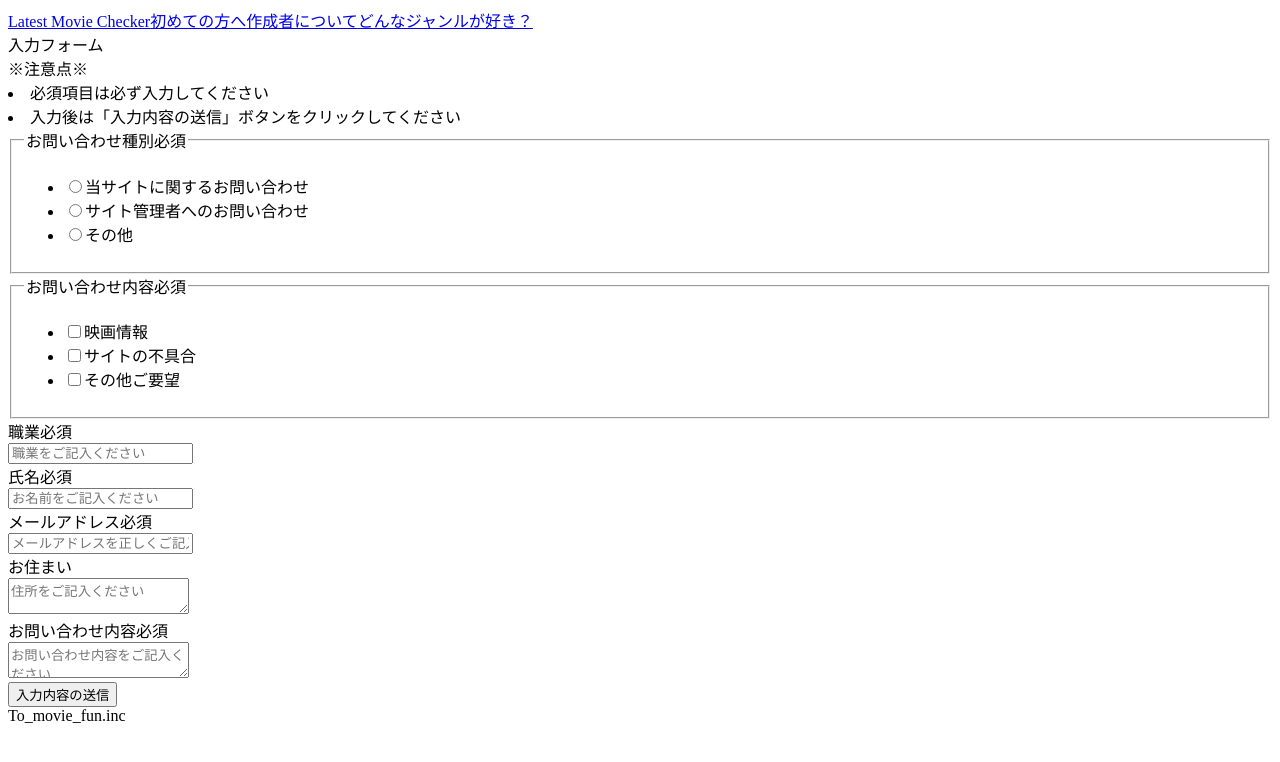
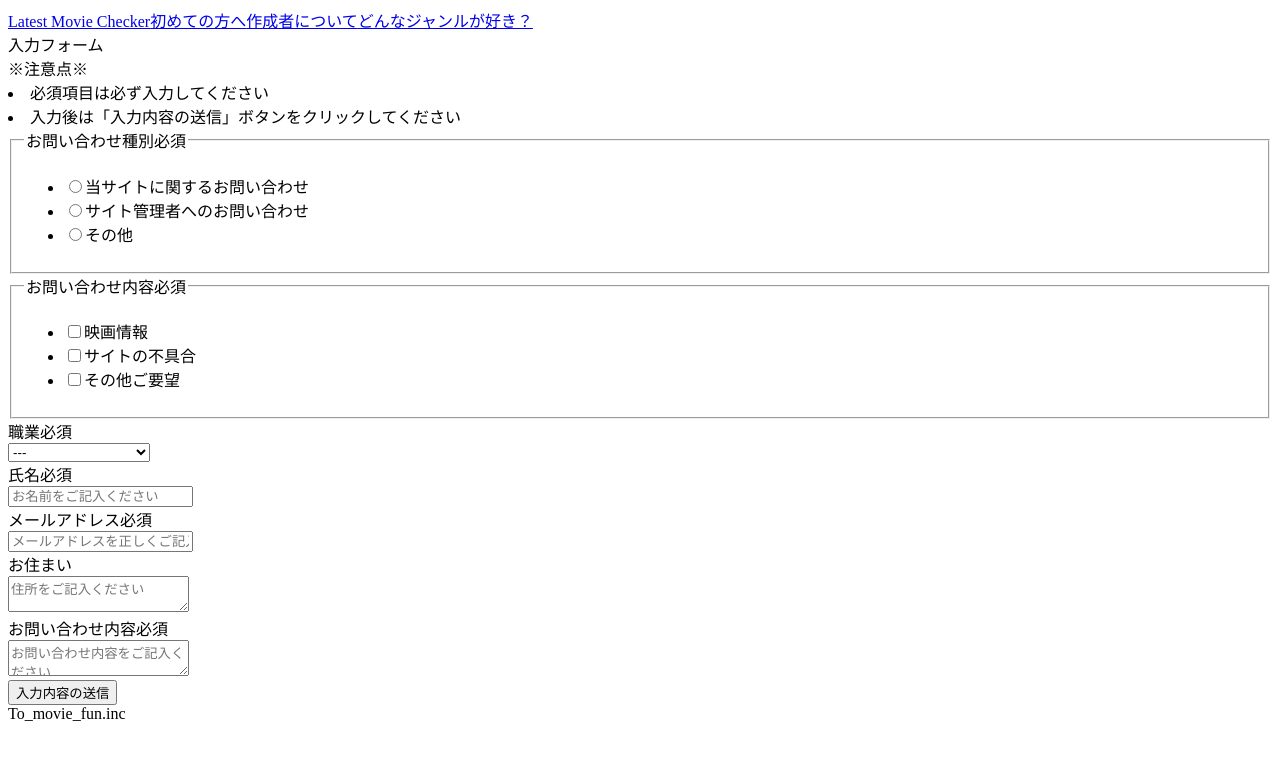
Before and after one commit to jungle379/Latest_movie_checker, a Next.js app: page /inquiry in a window 1280 px wide. Shown: the top 762 px of the page. Built offline with nearby package versions, Linux system fonts and the light colour scheme.

Commit message:
⚡️ select実装

```diff
--- a/src/pages/inquiry.jsx
+++ b/src/pages/inquiry.jsx
@@ -109,13 +109,20 @@ const Inquiry = () => {
                 <div>
                   <Field
                     className="w-60"
+                    component="select"
                     name="company"
                     id="company"
-                    type="text"
+                    // type="text"
                     placeholder="職業をご記入ください"
                     aria-required="true"
                     aria-invalid={errors.company ? 'true' : 'false'}
-                  />
+                  >
+                    <option value="none">---</option>
+                    <option value="student">学生</option>
+                    <option value="SM">会社員</option>
+                    <option value="PA">パート・アルバイト</option>
+                    <option value="OTHER">その他</option>
+                  </Field>
                 </div>
               </div>
               <div>
```
